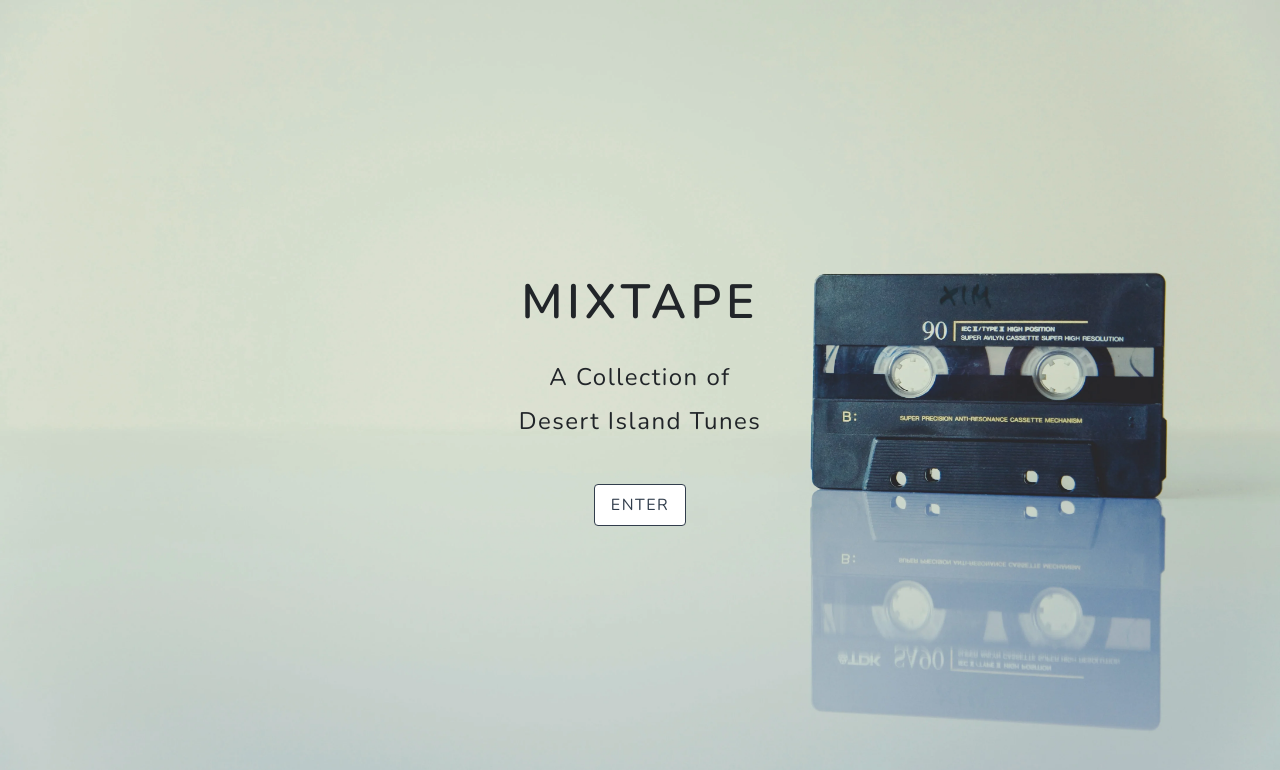
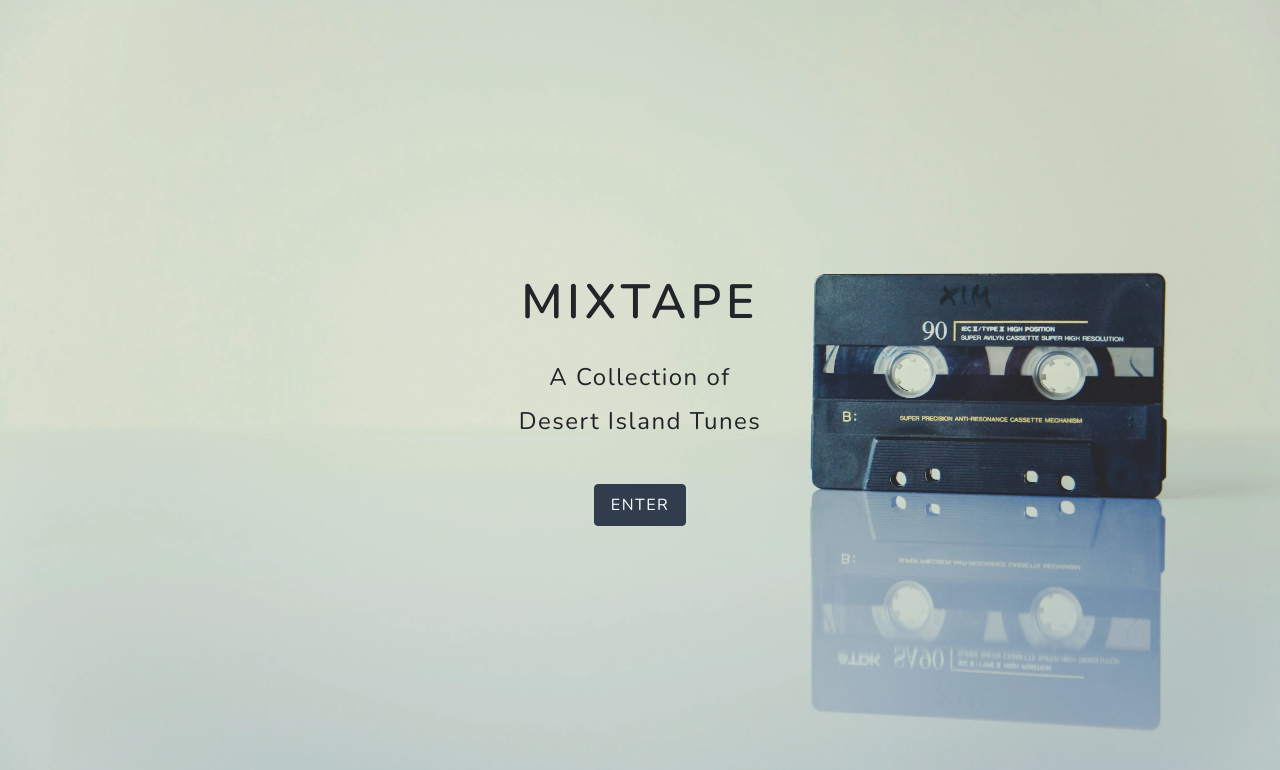
Before and after one commit to answebdev/mixtape, a React (Create React App) app: page / in a window 1280 px wide. Shown: the top 770 px of the page. Built offline with nearby package versions, Linux system fonts and the light colour scheme.

Commit message:
update landing page button color

```diff
--- a/src/components/pages/ArtistList.js
+++ b/src/components/pages/ArtistList.js
@@ -9,10 +9,9 @@ const ArtistList = () => {
   const [artists, setArtists] = useState([]);
   const [isLoading, setIsLoading] = useState(false);
   const [error, setError] = useState(false);
-  const apiURL = 'https://personal-music-api.herokuapp.com/albums';
-
   const [search, setSearch] = useState('');
   const [filteredArtists, setFilteredArtists] = useState([]);
+  const apiURL = 'https://personal-music-api.herokuapp.com/albums';
 
   useEffect(() => {
     fetchMusic();
--- a/src/components/styles/Landing.module.css
+++ b/src/components/styles/Landing.module.css
@@ -51,16 +51,16 @@ body {
   font-size: 1rem;
   padding: 0.5em 1em;
   border-radius: 4px;
-  background-color: #ffffff;
-  color: #313d4c;
+  background-color: #313d4c;
+  color: #ffffff;
   border: 1px solid #313d4c;
   text-decoration: none;
   text-transform: uppercase;
 }
 
 .Button:hover {
-  background-color: #313d4c;
-  color: #ffffff;
+  background-color: #ffffff;
+  color: #313d4c;
   transition: 0.2s linear;
   text-decoration: none;
 }
```
